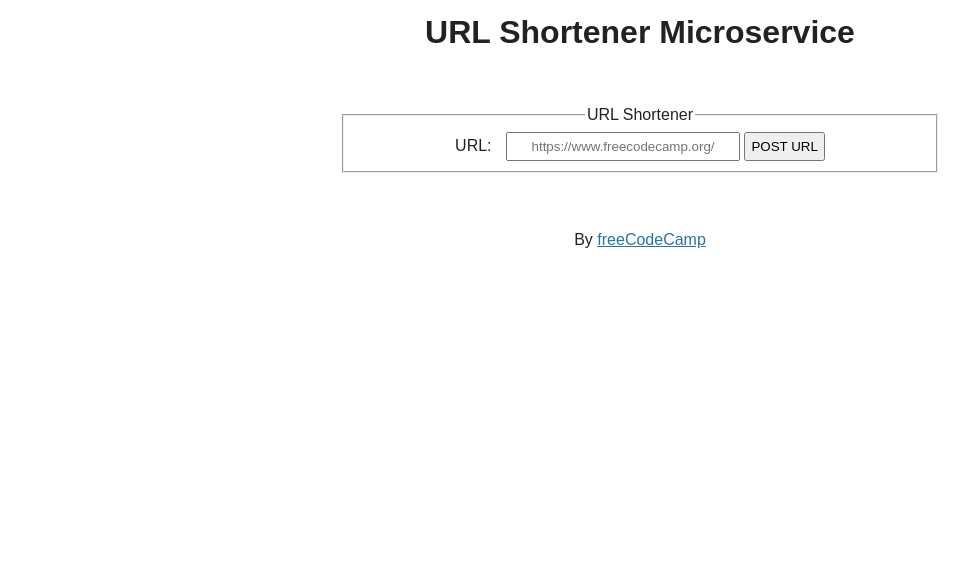
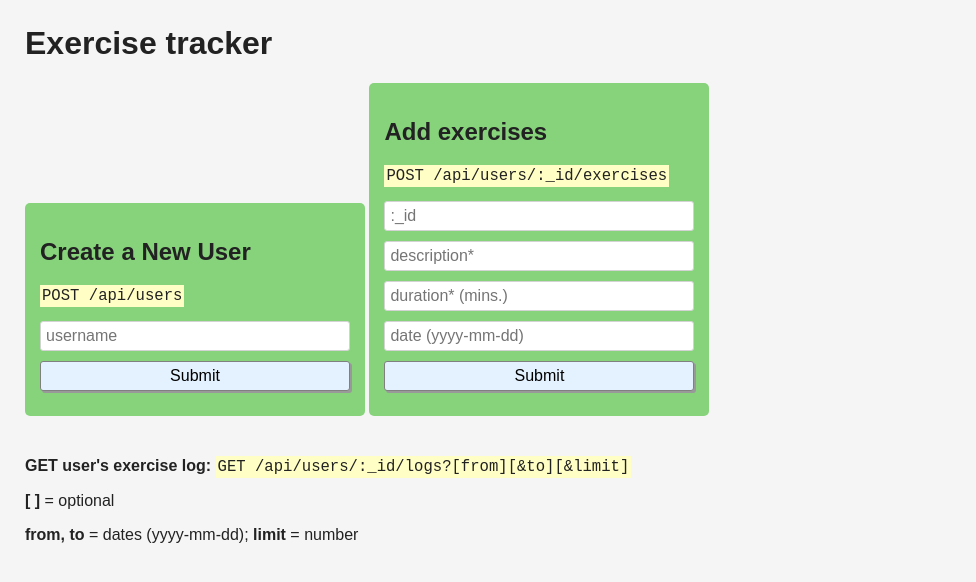
Before and after one commit to umyar/freecodecamp-node, a website: page views/index.html in a window 1280 px wide. Shown: the whole page, without its empty margins (0-976 px from the left). Drawn offline with Linux system fonts and the light colour scheme; files that its build step writes are made by us from their sources.

Commit message:
create user handler

```diff
--- a/public/style.css
+++ b/public/style.css
@@ -1,56 +1,58 @@
-body {
-  font-family: Arial, sans-serif;
-  font-size: 16px;
-  color: #222;
-  background-color: #fff;
-  text-align: center;
-  line-height: 1.4em;
+* {
+  box-sizing: border-box;
 }
 
-main {
-  padding: 0;
-  margin-top: 40px;
+body {
+  font-family: sans-serif;
+  margin: 25px;
+  color: #222;
+  background-color: #f5f5f5;
 }
 
-h3 {
-  margin-top: 30px;
+h1 {
+  font-weight: bold;
 }
 
-.user-stories li {
-  margin-bottom: 1em;
-}
-
-a {
-  color: #2574a9;
+p {
+  max-width: 900px;
 }
 
 form {
-  margin: 10px auto;
-  padding: 20px;
-  max-width: 600px;
-}
-
-label {
-  margin-right: 10px;
+  margin-bottom: 25px;
+  padding: 15px;
+  background-color: #87d37c;
+  display: inline-block;
+  width: 100%;
+  max-width: 340px;
+  border-radius: 5px;
 }
 
 input {
+  display: block;
+  margin-bottom: 10px;
   padding: 5px;
+  width: 100%;
+  border: 1px solid lightgrey;
+  border-radius: 3px;
+  font-size: 16px;
 }
 
-input[type='text'] {
-  width: 220px;
-  text-align: center;
+input[type='submit'] {
+  font-size: 16px;
+  border-radius: 3px;
+  background-color: #e4f1fe;
+  border: 1px solid grey;
+  box-shadow: 2px 2px #999;
+  cursor: pointer;
 }
 
-.short-url {
-  padding: 5px;
+input[type='submit']:hover {
+  background-color: #fffec4;
 }
 
-.success {
-  color: green;
+code {
+  font-family: monospace;
+  font-size: 1.2em;
+  background-color: #fffec4;
+  padding: 2px;
 }
-
-.error {
-  color: #ba0000;
-}
--- a/public/form.js
+++ b/public/url_form.js
@@ -1,7 +1,7 @@
-const form = document.getElementById('original-url-form');
+const url_form = document.getElementById('original-url-form');
 const resultDiv = document.querySelector('.short-url');
 
-form.addEventListener('submit', function (event) {
+url_form.addEventListener('submit', function (event) {
   event.preventDefault();
   handleFormSubmit();
 });
--- /dev/null
+++ b/public/url_style.css
@@ -0,0 +1,56 @@
+body {
+  font-family: Arial, sans-serif;
+  font-size: 16px;
+  color: #222;
+  background-color: #fff;
+  text-align: center;
+  line-height: 1.4em;
+}
+
+main {
+  padding: 0;
+  margin-top: 40px;
+}
+
+h3 {
+  margin-top: 30px;
+}
+
+.user-stories li {
+  margin-bottom: 1em;
+}
+
+a {
+  color: #2574a9;
+}
+
+form {
+  margin: 10px auto;
+  padding: 20px;
+  max-width: 600px;
+}
+
+label {
+  margin-right: 10px;
+}
+
+input {
+  padding: 5px;
+}
+
+input[type='text'] {
+  width: 220px;
+  text-align: center;
+}
+
+.short-url {
+  padding: 5px;
+}
+
+.success {
+  color: green;
+}
+
+.error {
+  color: #ba0000;
+}
--- a/views/index.html
+++ b/views/index.html
@@ -1,31 +1,46 @@
 <!doctype html>
-
 <html>
   <head>
-    <title>URL Shortener Microservice | freeCodeCamp.org</title>
-    <link rel="icon" type="image/png" href="https://cdn.freecodecamp.org/universal/favicons/favicon-16x16.png" />
+    <title>Exercise Tracker | freeCodeCamp</title>
+    <link rel="shortcut icon" href="https://cdn.freecodecamp.org/universal/favicons/favicon.ico" type="image/x-icon" />
+    <link href="https://fonts.googleapis.com/css?family=Roboto" rel="stylesheet" type="text/css" />
     <link href="style.css" rel="stylesheet" type="text/css" />
   </head>
 
   <body>
-    <h1>URL Shortener Microservice</h1>
-    <main>
-      <section>
-        <form action="api/shorturl" method="POST" id="original-url-form-TEMP">
-<!--        <form action="api/shorturl" method="POST" id="original-url-form">-->
-          <fieldset>
-            <legend>URL Shortener</legend>
-            <label for="url_input">URL:</label>
-            <input id="url_input" type="text" name="url" placeholder="https://www.freecodecamp.org/" />
-            <input type="submit" value="POST URL" />
-          </fieldset>
-        </form>
-        <div class="short-url"></div>
-      </section>
-    </main>
-    <footer>
-      <p>By <a href="https://www.freecodecamp.org/">freeCodeCamp</a></p>
-    </footer>
-    <script src="form.js"></script>
+    <div class="container">
+      <h1>Exercise tracker</h1>
+      <form action="/api/users" method="post">
+        <h2>Create a New User</h2>
+        <p><code>POST /api/users</code></p>
+        <input id="uname" type="text" name="username" placeholder="username" />
+        <input type="submit" value="Submit" />
+      </form>
+      <form action="/api/users/:_id/exercises" id="exercise-form" method="post">
+        <h2>Add exercises</h2>
+        <p><code>POST /api/users/:_id/exercises</code></p>
+        <input id="uid" type="text" name=":_id" placeholder=":_id" />
+        <input id="desc" type="text" name="description" placeholder="description*" />
+        <input id="dur" type="text" name="duration" placeholder="duration* (mins.)" />
+        <input id="date" type="text" name="date" placeholder="date (yyyy-mm-dd)" />
+        <input type="submit" value="Submit" />
+      </form>
+      <p>
+        <strong>GET user's exercise log: </strong>
+        <code>GET /api/users/:_id/logs?[from][&amp;to][&amp;limit]</code>
+      </p>
+      <p><strong>[ ]</strong> = optional</p>
+      <p><strong>from, to</strong> = dates (yyyy-mm-dd); <strong>limit</strong> = number</p>
+    </div>
+    <script>
+      const exerciseForm = document.getElementById('exercise-form');
+
+      exerciseForm.addEventListener('submit', () => {
+        const userId = document.getElementById('uid').value;
+        exerciseForm.action = `/api/users/${userId}/exercises`;
+
+        exerciseForm.submit();
+      });
+    </script>
   </body>
 </html>
```
Also changed, not shown: api/index.js (+20 -6 lines), views/url_index.html (added, +31 -0 lines).
